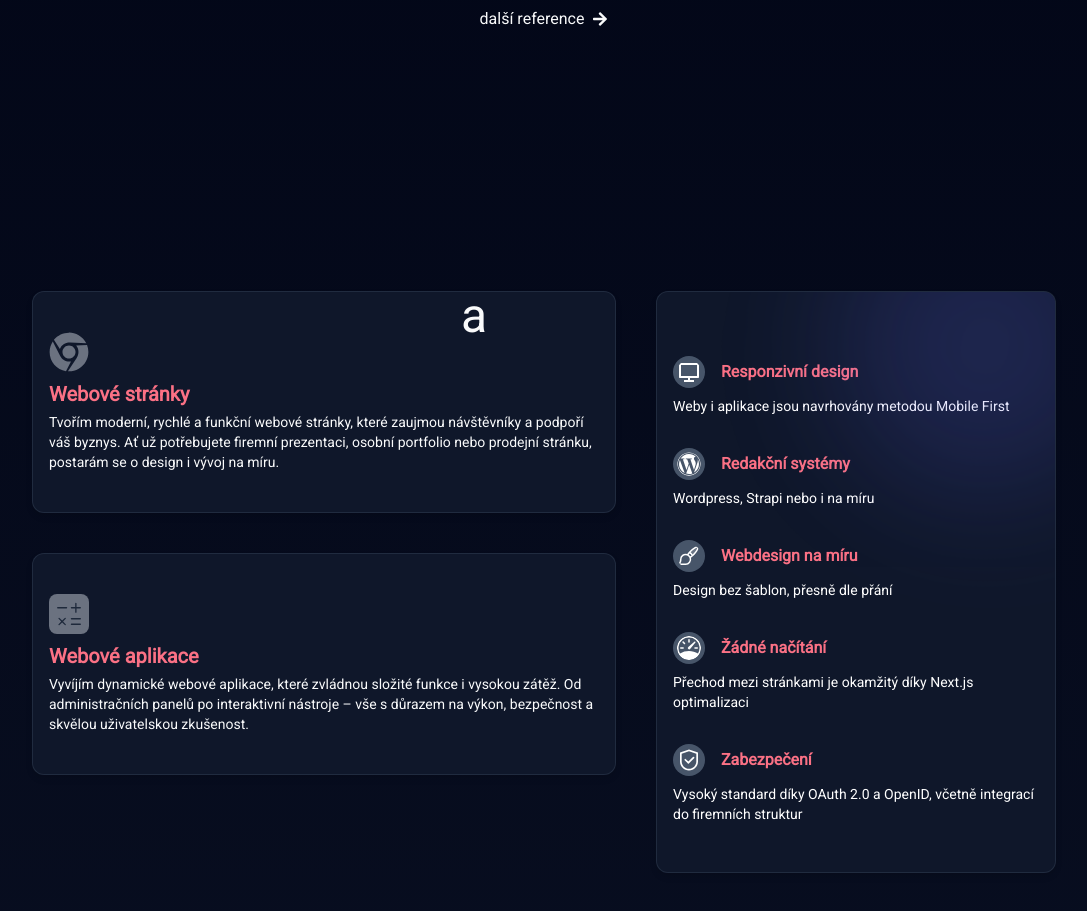
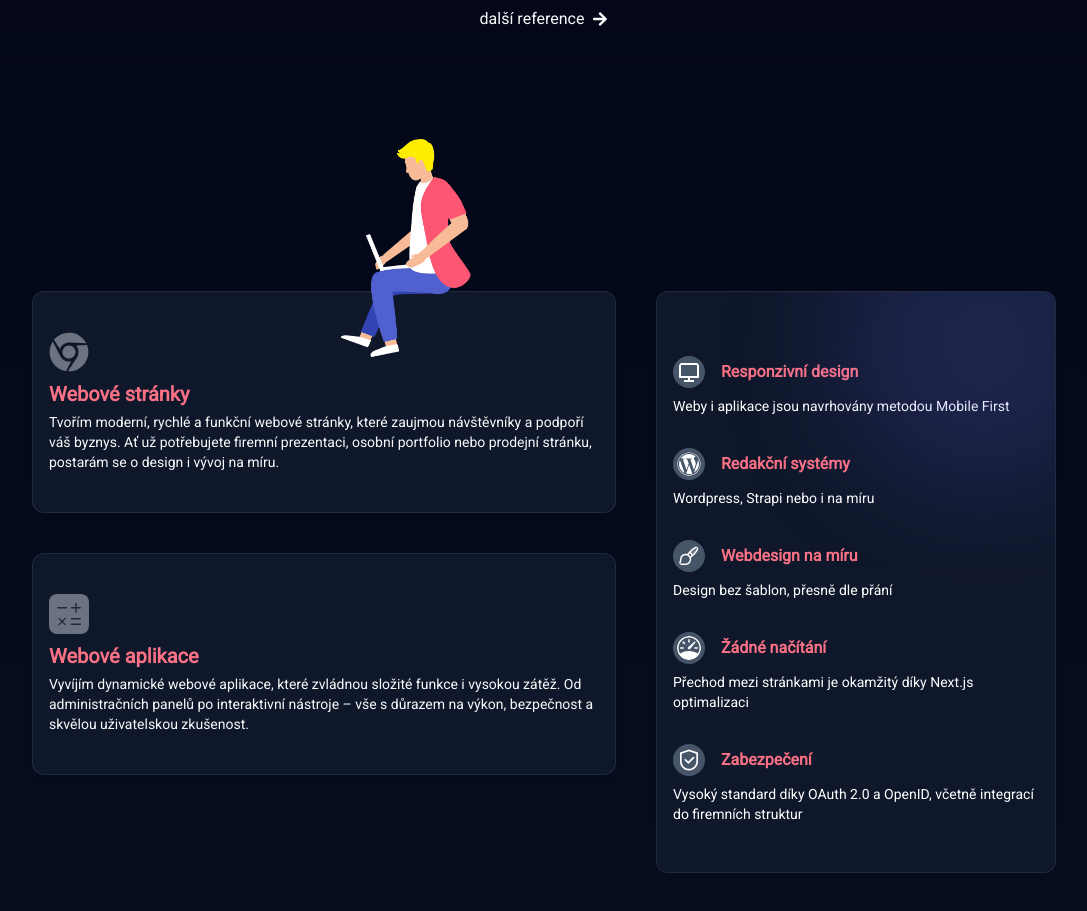
Before and after one commit to RadekM1/portfolio, a Next.js app: page / in a window 1280 px wide. Shown: the part 1060-1971 px from the top of the page, without its empty margins (96-1183 px from the left). Built offline with nearby package versions, Linux system fonts and the light colour scheme.

Commit message:
feat: person on border

```diff
--- a/src/components/sections/second-page.tsx
+++ b/src/components/sections/second-page.tsx
@@ -25,7 +25,7 @@ const SecondPage = () => {
         </div>
         <a
           href="#reference"
-          className="flex lg:my-6 mb-10 h-9  flex-row group whitespace-nowrap"
+          className=" lg:my-6 hidden lg:flex mb-10 h-9  flex-row group whitespace-nowrap"
         >
           <span id="offer" className="flex self-center">
             další reference
--- a/src/components/ui/second-page-ui/offer-div.tsx
+++ b/src/components/ui/second-page-ui/offer-div.tsx
@@ -1,34 +1,50 @@
 "use client";
 import { H3Title } from "../../typography/h3-title";
 import { offerText } from "@/src/lib/second-page-objects";
+import { useMemo } from "react";
 
 export const OfferDiv = () => {
-  return (
-    <div
-      className={`text-base w-full group self-center lg:self-start max-w-[700px]   flex flex-col items-center transition-all duration-700 `}
-    >
-      <div className="flex flex-col gap-10 w-full justify-between">
-        {offerText.map((offer) => {
-          return (
+  const memoizedOffers = useMemo(() => {
+    return offerText.map((offer) => (
       <div
         key={offer.index}
-              className={`w-full py-10 text-5xl   relative z-0 flex flex-col text-start drop-shadow-md shadow-gray-200 shadow-lg bg-white border-[1px] dark:shadow-none dark:border-slate-700/50 p-4 rounded-xl border-gray-300 dark:bg-slate-900`}
+        className="w-full py-10 text-5xl relative z-0 flex flex-col text-start drop-shadow-md shadow-gray-200 shadow-lg bg-white border-[1px] dark:shadow-none dark:border-slate-700/50 p-4 rounded-xl border-gray-300 dark:bg-slate-900"
       >
         <offer.icon
-                className={`self-start h-10 w-10 mb-2 ${offer.index === "app" ? " text-white dark:text-slate-800 bg-green-700 dark:bg-gray-500 rounded-lg p-1" : "text-green-700 dark:text-gray-500"}  `}
+          className={`self-start h-10 w-10 mb-2 ${
+            offer.index === "app"
+              ? "text-white dark:text-slate-800 bg-green-700 dark:bg-gray-500 rounded-lg p-1"
+              : "text-green-700 dark:text-gray-500"
+          }`}
         />
         <H3Title title={offer.title} />
         <p className="text-sm text-start mt-1 flex self-start w-full">
           {offer.text}
         </p>
         {offer.index === "web" && (
-                <div className="h-[1px] absolute top-0 right-36 w-[10px]">
-                  <div className="h-[1px] w-[130px] relative">a</div>
+          <div className="h-1 absolute top-0 right-36 w-[130px]">
+            <div className="h-1 w-[130px] relative">
+              <img
+                src="/vector/sit-border-light.png"
+                className="absolute dark:hidden top-1/2 -translate-y-1/2"
+                alt="ikona programátora"
+              />
+              <img
+                src="/vector/sit-border-dark.png"
+                className="absolute hidden dark:block top-1/2 -translate-y-1/2"
+                alt="ikona programátora"
+              />
+            </div>
           </div>
         )}
       </div>
-          );
-        })}
+    ));
+  }, [offerText]);
+
+  return (
+    <div className="text-base w-full group self-center lg:self-start max-w-[700px] flex flex-col items-center transition-opacity duration-300 ease-in-out">
+      <div className="flex flex-col gap-10 w-full justify-between">
+        {memoizedOffers}
       </div>
     </div>
   );
```
Lines whose indentation alone changed are shown as unchanged.
